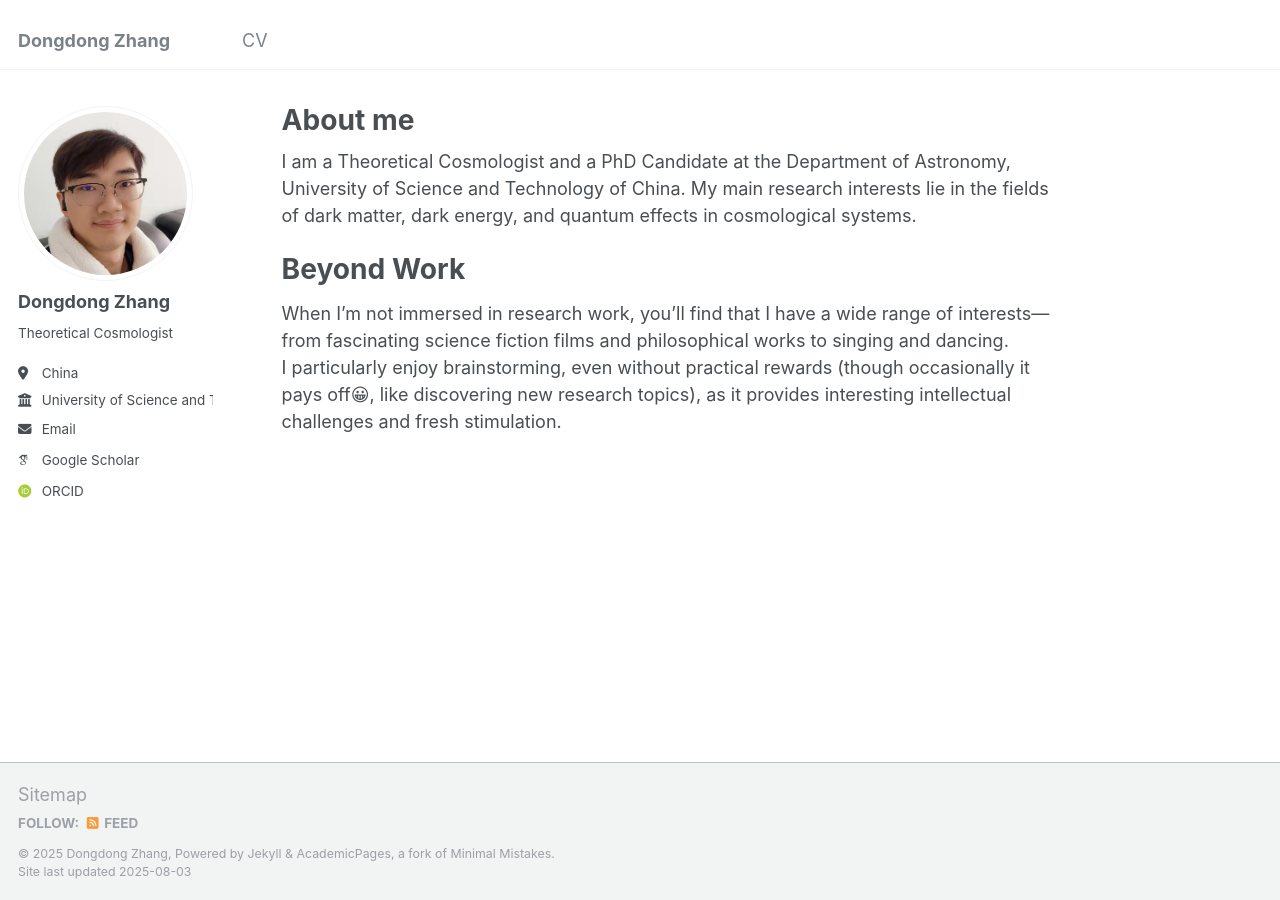
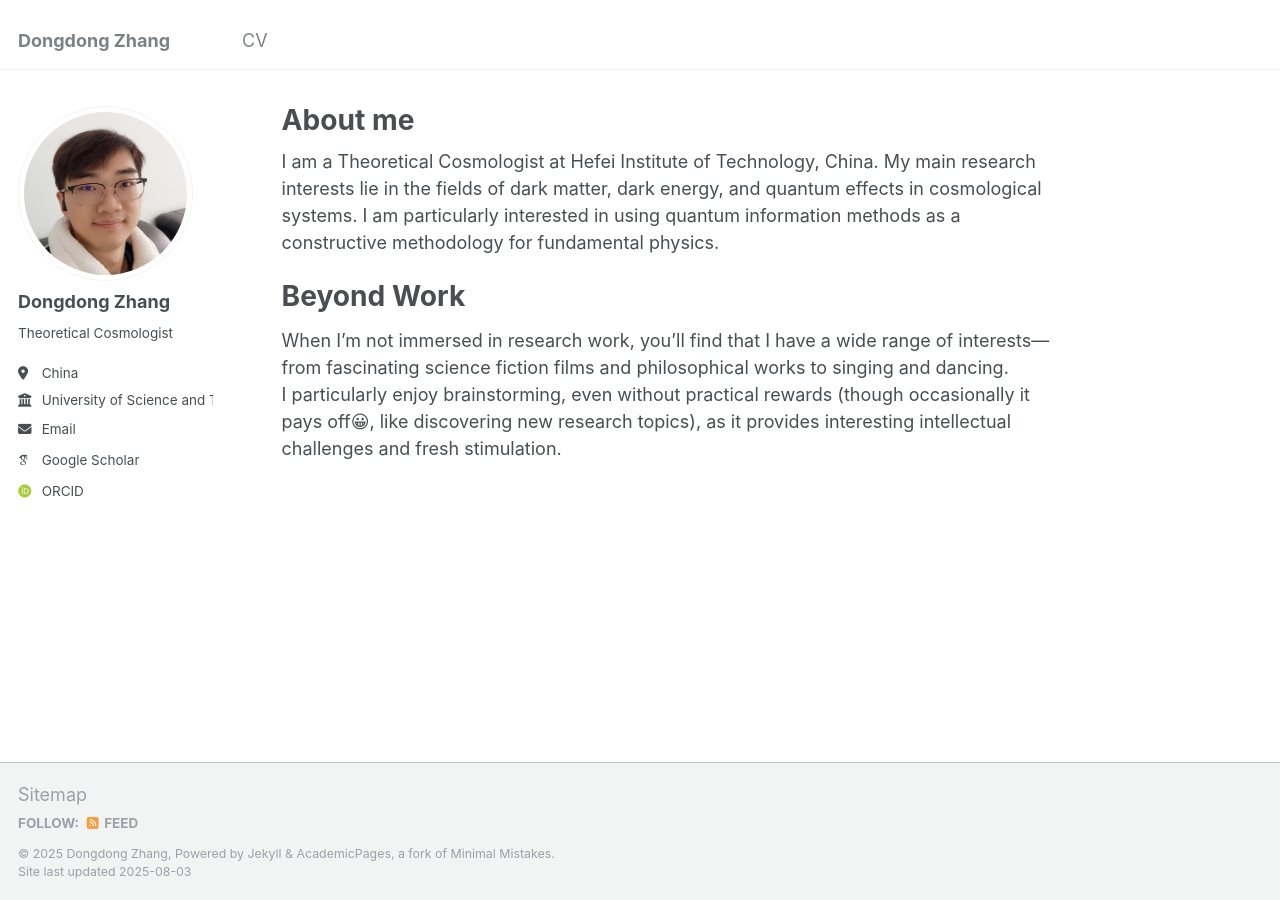
Before and after one commit to D-Zhang95/d-zhang95.github.io, a Jekyll site: the page built from _pages/about.md, in a window 1280 px wide. Built offline with Jekyll 4.4.1, drawn with Linux system fonts in a browser that asks for light colours; some web fonts are replaced.

Commit message:
Update about.md

```diff
--- a/_pages/about.md
+++ b/_pages/about.md
@@ -7,7 +7,7 @@ redirect_from:
   - /about.html
 ---
 
-I am a Theoretical Cosmologist and a PhD Candidate at the Department of Astronomy, University of Science and Technology of China. My main research interests lie in the fields of dark matter, dark energy, and quantum effects in cosmological systems.
+I am a Theoretical Cosmologist at Hefei Institute of Technology, China. My main research interests lie in the fields of dark matter, dark energy, and quantum effects in cosmological systems. I am particularly interested in using quantum information methods as a constructive methodology for fundamental physics.
 
 Beyond Work
 ======
```
